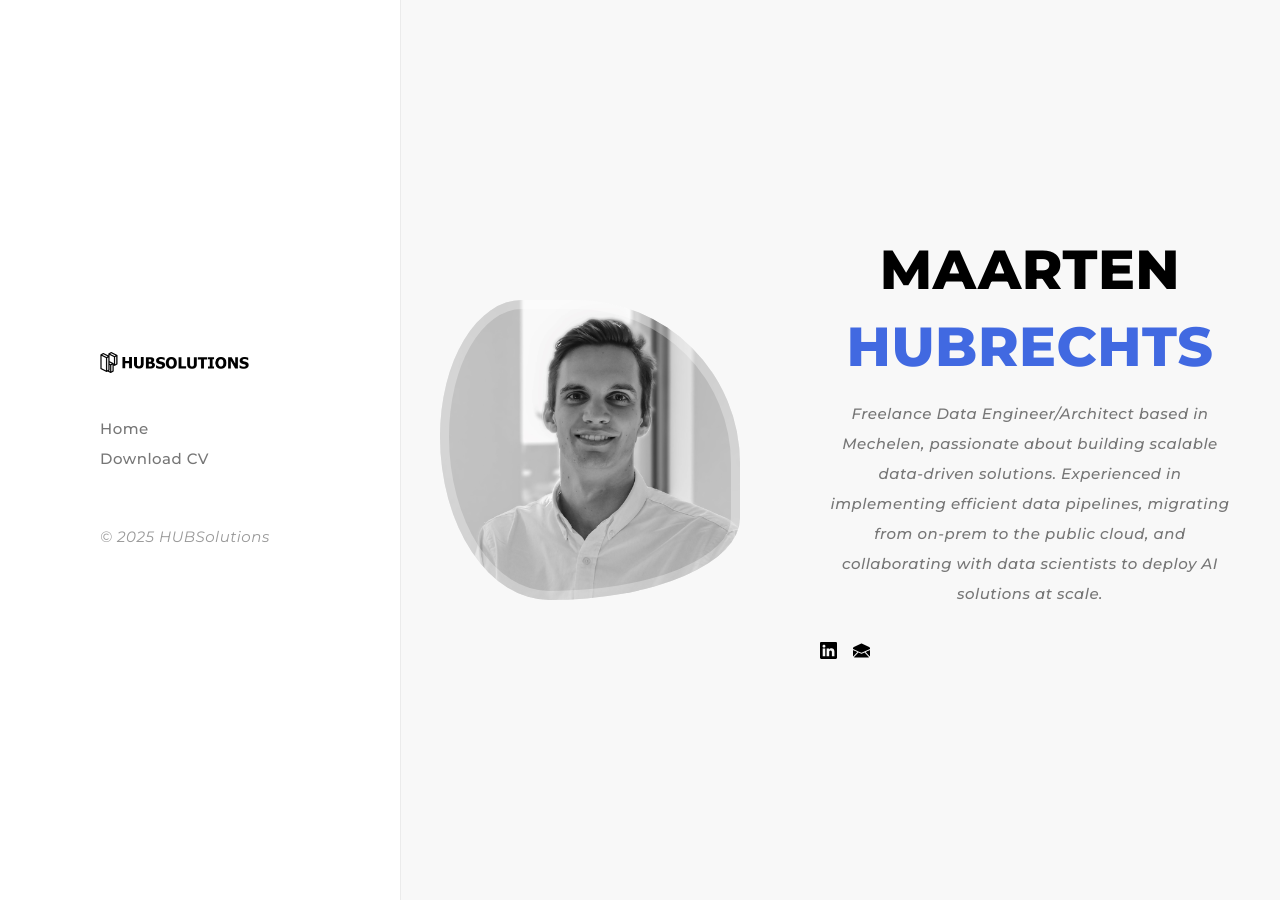
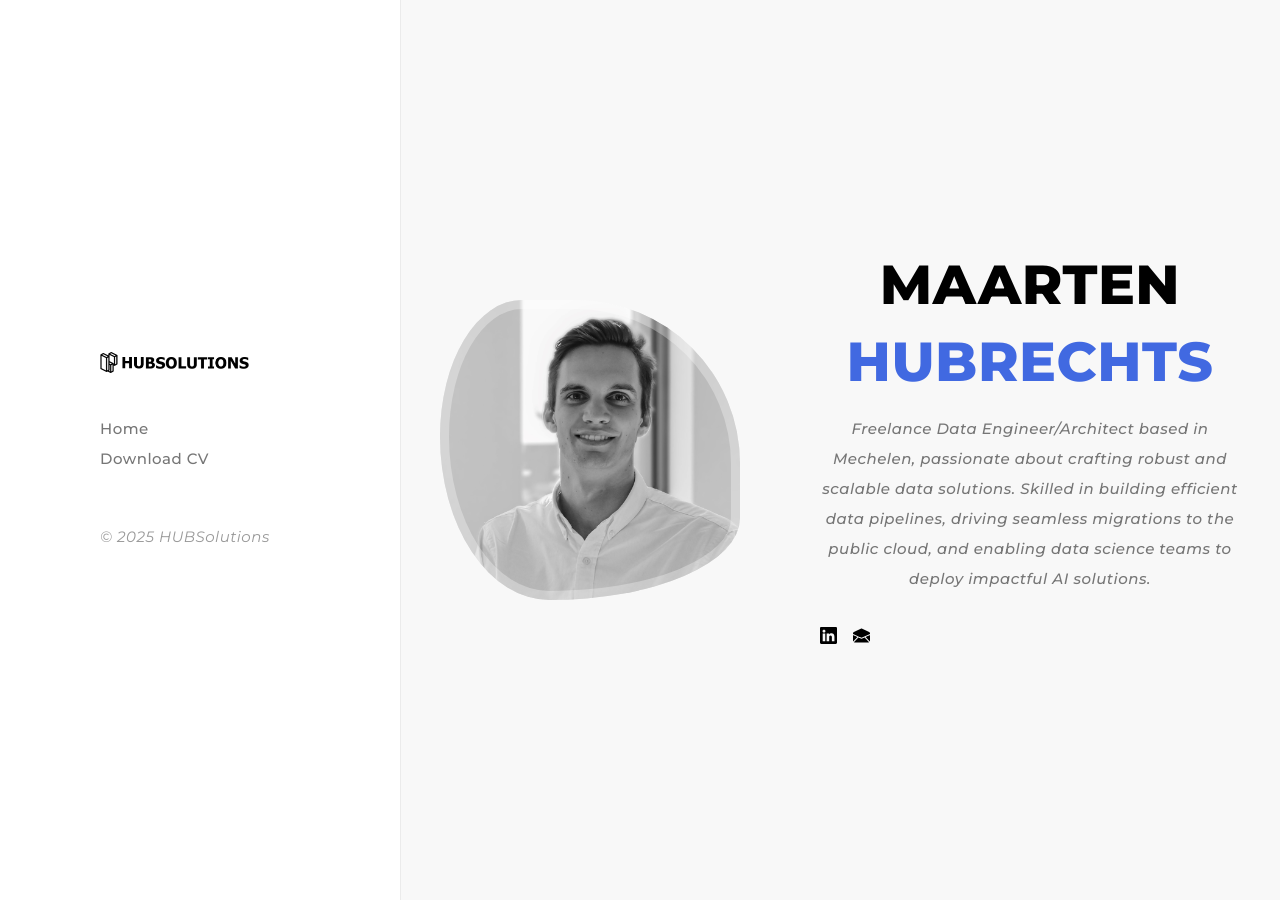
Before and after one commit to MaartenHubrechts/hubsolutions, a Jekyll site: the page built from index.html, in a window 1280 px wide. Built offline with Jekyll 4.4.1, drawn with Linux system fonts in a browser that asks for light colours; nearby versions of some CDN libraries.

Commit message:
Update bio

```diff
--- a/_data/site_data.yml
+++ b/_data/site_data.yml
@@ -1,7 +1,7 @@
 home:
   profile_name: Maarten <span>Hubrechts</span>
   profile_img: "/assets/img/slider/Profiel_1-modified.jpg"
-  bio: "Freelance Data Engineer/Architect based in Mechelen, passionate about building scalable data-driven solutions. Experienced in implementing efficient data pipelines, migrating from on-prem to the public cloud, and collaborating with data scientists to deploy AI solutions at scale."
+  bio: "Freelance Data Engineer/Architect based in Mechelen, passionate about crafting robust and scalable data solutions. Skilled in building efficient data pipelines, driving seamless migrations to the public cloud, and enabling data science teams to deploy impactful AI solutions."
   social:
     facebook: "http://facebook.com"
     twitter: "http://twitter.com"
```
